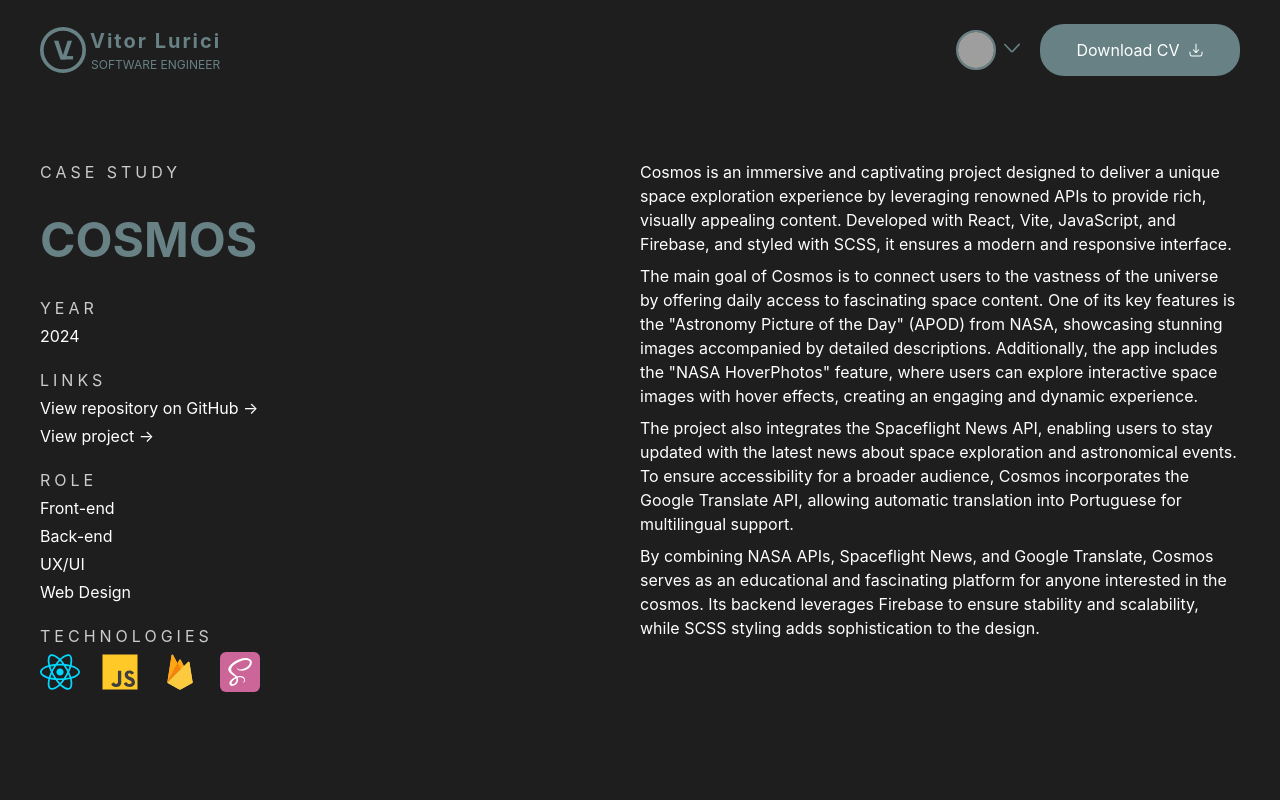
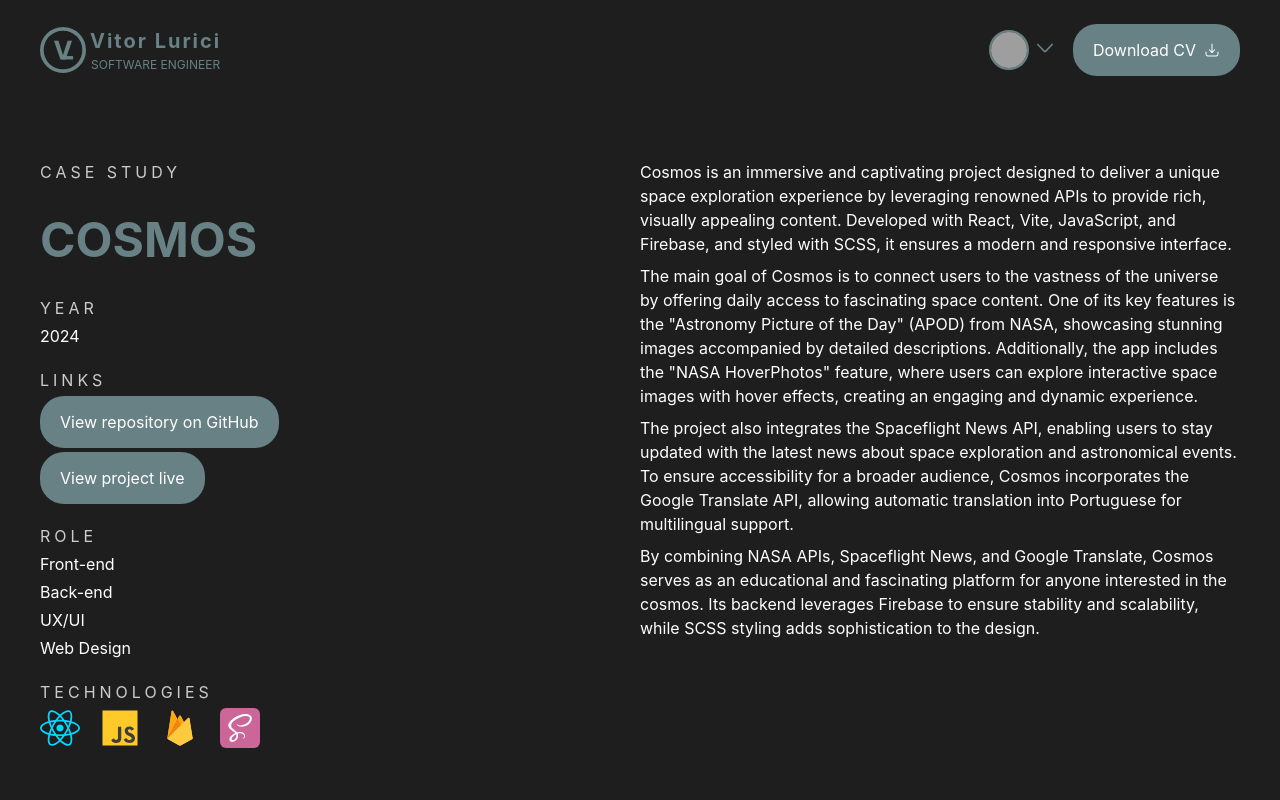
Before and after one commit to vitorlurici/portfolio, a React (Vite) app: page /portfolio/projects/cosmos in a window 1280 px wide. Shown: the top 800 px of the page. Built offline with nearby package versions, Linux system fonts and the light colour scheme; grey boxes are pictures that could not be loaded.

Commit message:
project-update

```diff
--- a/src/index.css
+++ b/src/index.css
@@ -20,8 +20,7 @@
     background-color: #678184;
     color: #fff;
     border-style: none;
-    padding-block: 16px;
-    width: 200px;
+    padding: 16px 20px;
     border-radius: 24px;
     cursor: pointer;
     transition: 0.5s;
@@ -30,6 +29,7 @@
     display: flex;
     gap: 8px;
     align-items: center;
+    text-wrap: nowrap;
 
     svg {
       width: 16px;
--- a/src/pages/Project/Project.scss
+++ b/src/pages/Project/Project.scss
@@ -43,10 +43,7 @@
 
         a {
           width: fit-content;
-
-          &:hover {
-            text-decoration: underline 2px;
-          }
+          text-wrap: nowrap;
         }
 
         .technologies {
--- a/src/pages/Project/Project.tsx
+++ b/src/pages/Project/Project.tsx
@@ -76,14 +76,14 @@
               target="_blank"
               rel="noopener noreferrer"
             >
-              {project.getViewGithubText(language)}
+              <button>{project.getViewGithubText(language)}</button>
             </a>
             <a
               href={project.projectLink}
               target="_blank"
               rel="noopener noreferrer"
             >
-              {project.getViewProjectText(language)}
+              <button> {project.getViewProjectText(language)} </button>
             </a>
           </div>
           <div className="item">
--- a/src/translations/projects/translations.ts
+++ b/src/translations/projects/translations.ts
@@ -2,8 +2,8 @@
   en: {
     caseStudy: "CASE STUDY",
     yearTitle: "YEAR",
-    viewGithub: "View repository on GitHub →",
-    viewProject: "View project →",
+    viewGithub: "View repository on GitHub",
+    viewProject: "View project live",
     role: "ROLE",
     tech: "TECHNOLOGIES",
     vetlinkDescription: [
@@ -28,8 +28,8 @@
   "pt-br": {
     caseStudy: "ESTUDO DE CASO",
     yearTitle: "ANO",
-    viewGithub: "Acessar repositório no GitHub →",
-    viewProject: "Ver projeto →",
+    viewGithub: "Acessar repositório no GitHub",
+    viewProject: "Ver projeto em funcionamento",
     role: "FUNÇÃO",
     tech: "TECNOLOGIAS",
     vetlinkDescription: [
```
